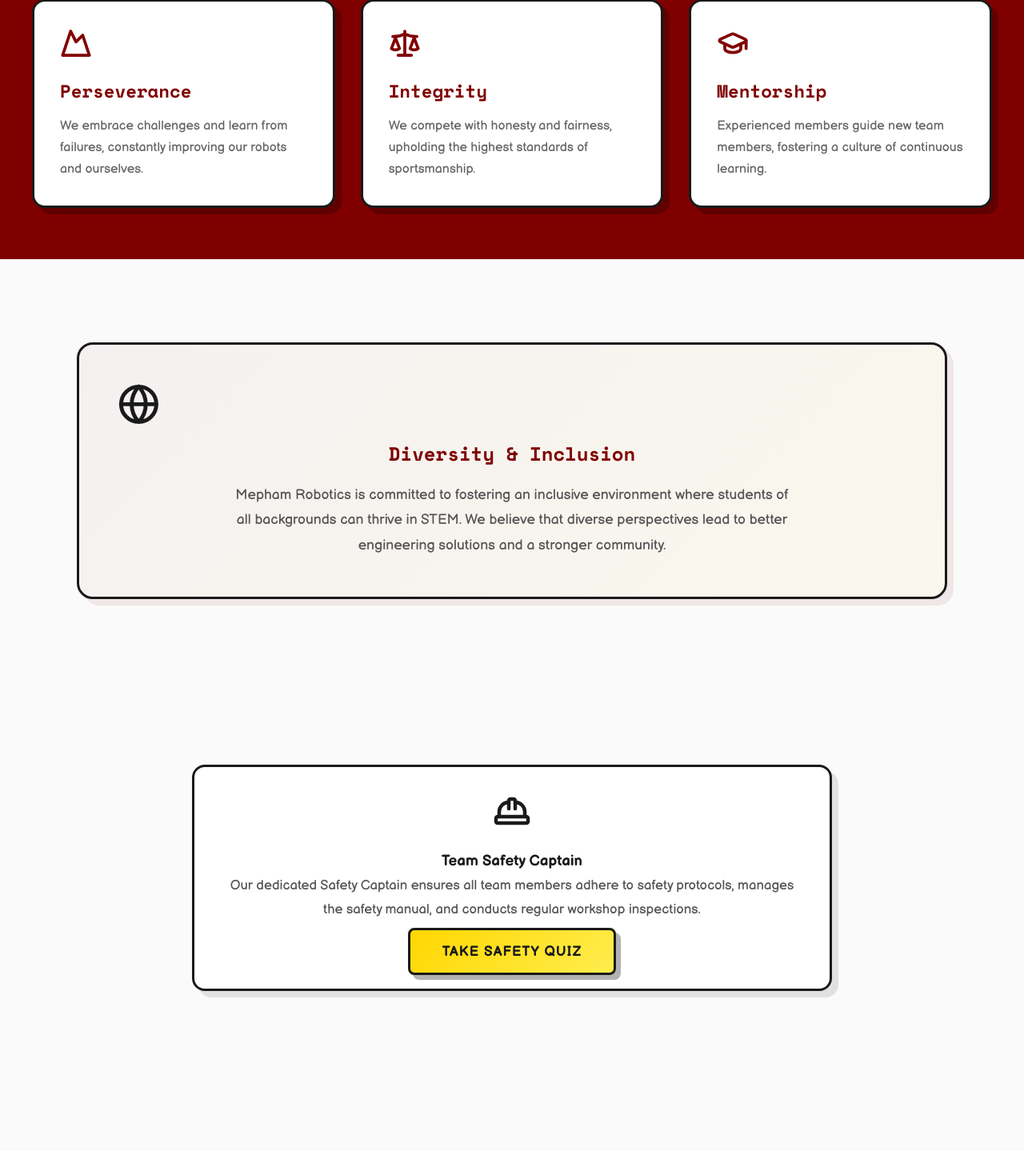
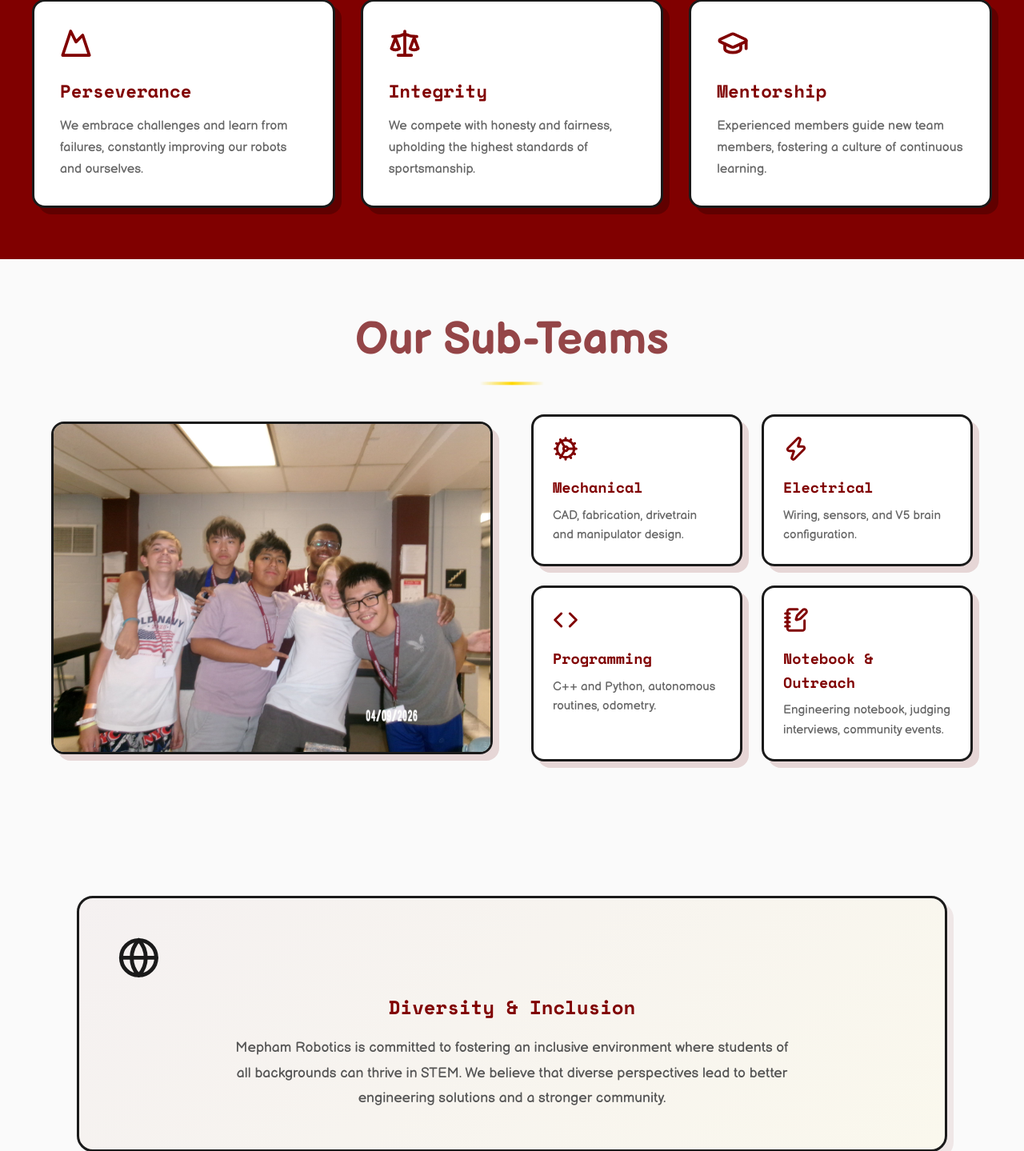
Before and after one commit to Damon1o/mepham_robotics, a Flask app: page /about in a window 1280 px wide. Shown: the part 1711-3150 px from the top of the page at 80% size. Run offline with Flask 3, Linux system fonts and the light colour scheme; data that the repository does not hold is empty; some libraries are stand-ins or nearby versions.

Commit message:
Add Sub-Teams section to about page
Co-Authored-By: Claude Opus 5 <noreply@anthropic.com>

```diff
--- a/static/css/pages/about.css
+++ b/static/css/pages/about.css
@@ -127,3 +127,86 @@
         grid-template-columns: 1fr;
     }
 }
+
+/* Sub-Teams: photo left, 2x2 cards right */
+.about-subteams {
+    padding: var(--spacing-xl) var(--spacing-md);
+}
+
+.about-subteams-layout {
+    display: grid;
+    grid-template-columns: 1fr 1fr;
+    gap: 3rem;
+    align-items: center;
+}
+
+.about-subteam-grid {
+    display: grid;
+    grid-template-columns: repeat(2, 1fr);
+    gap: 1.5rem;
+}
+
+.about-subteam-card {
+    background: #fff;
+    border: 3px solid var(--text-dark);
+    border-radius: 16px;
+    padding: 1.5rem;
+    box-shadow: 8px 8px 0px rgba(148, 69, 71, 0.2);
+    transition: transform var(--transition-base), box-shadow var(--transition-base);
+}
+
+.about-subteam-card:hover {
+    transform: translate(-4px, -4px);
+    box-shadow: 12px 12px 0px rgba(148, 69, 71, 0.3);
+}
+
+.about-subteam-icon {
+    width: 2rem;
+    height: 2rem;
+    color: var(--maroon-dark);
+    margin-bottom: 0.75rem;
+}
+
+.about-subteam-card h3 {
+    font-family: 'Space Mono', monospace;
+    font-size: 1.15rem;
+    color: var(--maroon-dark);
+    margin-bottom: 0.5rem;
+}
+
+.about-subteam-card p {
+    color: var(--text-light);
+    line-height: 1.6;
+    font-size: 0.95rem;
+}
+
+[data-theme="dark"] .about-subteam-card {
+    background: #1e1e1e;
+    border-color: #444;
+}
+
+[data-theme="dark"] .about-subteam-icon,
+[data-theme="dark"] .about-subteam-card h3 {
+    color: #d4a0a1;
+}
+
+[data-theme="dark"] .about-subteam-card p {
+    color: #bbb;
+}
+
+@media (max-width: 768px) {
+    .about-subteams-layout {
+        grid-template-columns: 1fr;
+    }
+
+    /* image last on mobile */
+    .about-subteams-layout .about-photo {
+        order: 2;
+    }
+}
+
+@media (max-width: 600px) {
+    .about-subteam-grid {
+        grid-template-columns: 1fr;
+    }
+}
--- a/templates/about.html
+++ b/templates/about.html
@@ -86,6 +86,38 @@ in VEX Robotics.{% endblock %}
     </div>
 </section>
 
+<section id="subteams" class="about-subteams fade-in-section">
+    <h2 class="ripple">Our Sub-Teams</h2>
+    <div class="about-subteams-layout">
+        <figure class="about-photo">
+            <img src="{{ url_for('static', filename='assets/photos/carousel7.jpg') }}"
+                alt="Mepham Robotics sub-teams at work" loading="lazy">
+        </figure>
+        <div class="about-subteam-grid">
+            <div class="about-subteam-card">
+                <i data-lucide="cog" class="about-subteam-icon"></i>
+                <h3>Mechanical</h3>
+                <p>CAD, fabrication, drivetrain and manipulator design.</p>
+            </div>
+            <div class="about-subteam-card">
+                <i data-lucide="zap" class="about-subteam-icon"></i>
+                <h3>Electrical</h3>
+                <p>Wiring, sensors, and V5 brain configuration.</p>
+            </div>
+            <div class="about-subteam-card">
+                <i data-lucide="code" class="about-subteam-icon"></i>
+                <h3>Programming</h3>
+                <p>C++ and Python, autonomous routines, odometry.</p>
+            </div>
+            <div class="about-subteam-card">
+                <i data-lucide="notebook-pen" class="about-subteam-icon"></i>
+                <h3>Notebook &amp; Outreach</h3>
+                <p>Engineering notebook, judging interviews, community events.</p>
+            </div>
+        </div>
+    </div>
+</section>
+
 <section class="di-section fade-in-section">
     <div class="content-page">
         <div class="di-statement">
```
